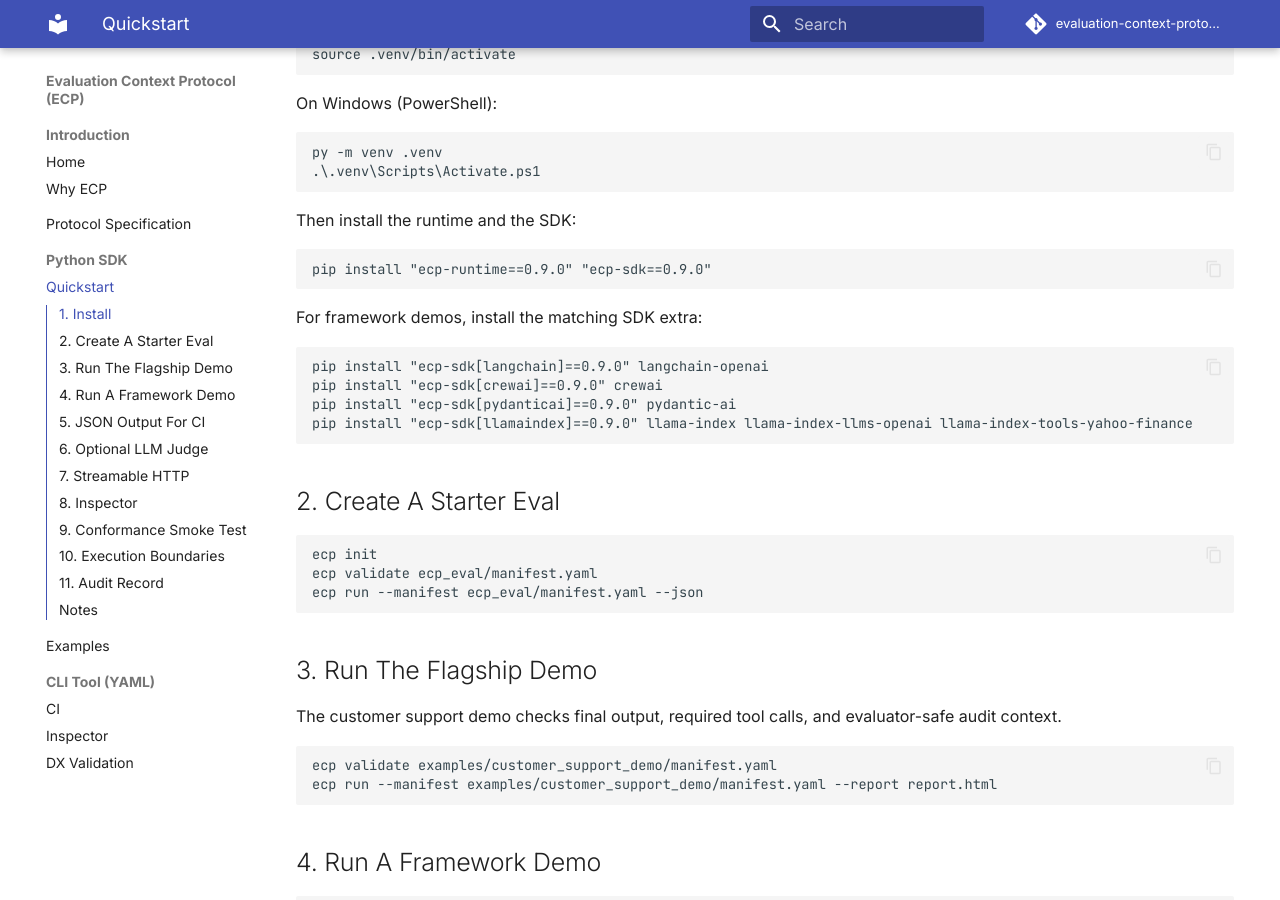
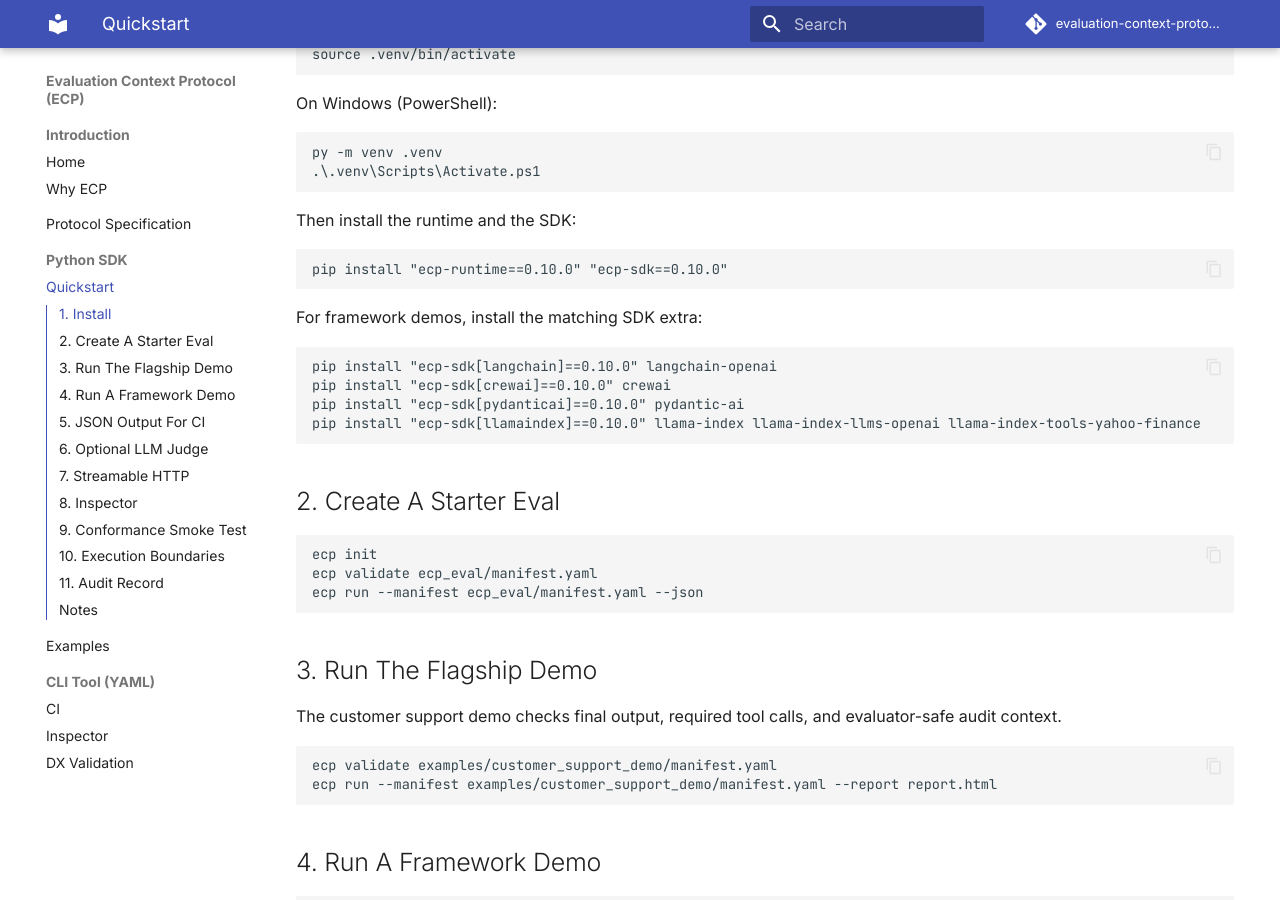
Before and after one commit to evaluation-context-protocol/ecp, an MkDocs documentation site: the page built from docs/quickstart.md, in a window 1280 px wide and 900 px high, scrolled down 322 px. Built offline with MkDocs 1.6.1 and Material for MkDocs 9.7.7, drawn with Linux system fonts in a browser that asks for light colours; comment, search, counter and statistics services are not loaded.

Commit message:
chore: bump version to v0.10.0

````diff
--- a/docs/quickstart.md
+++ b/docs/quickstart.md
@@ -21,16 +21,16 @@ py -m venv .venv
 Then install the runtime and the SDK:
 
 ```bash
-pip install "ecp-runtime==0.9.0" "ecp-sdk==0.9.0"
+pip install "ecp-runtime==0.10.0" "ecp-sdk==0.10.0"
 ```
 
 For framework demos, install the matching SDK extra:
 
 ```bash
-pip install "ecp-sdk[langchain]==0.9.0" langchain-openai
-pip install "ecp-sdk[crewai]==0.9.0" crewai
-pip install "ecp-sdk[pydanticai]==0.9.0" pydantic-ai
-pip install "ecp-sdk[llamaindex]==0.9.0" llama-index llama-index-llms-openai llama-index-tools-yahoo-finance
+pip install "ecp-sdk[langchain]==0.10.0" langchain-openai
+pip install "ecp-sdk[crewai]==0.10.0" crewai
+pip install "ecp-sdk[pydanticai]==0.10.0" pydantic-ai
+pip install "ecp-sdk[llamaindex]==0.10.0" llama-index llama-index-llms-openai llama-index-tools-yahoo-finance
 ```
 
 ## 2. Create A Starter Eval
@@ -179,7 +179,7 @@ Omit `usage` entirely if your agent cannot observe token counts; the runtime dis
 
 ## Notes
 
-- The current release line is `0.9.0`.
+- The current release line is `0.10.0`.
 - New agents should use `evaluation_context`; `private_thought` remains a deprecated compatibility alias.
 - `--timeout` controls the RPC timeout for `run` and `conformance`. It overrides `ECP_RPC_TIMEOUT`; the default is 30 seconds.
 - `--max-duration` caps total run time. It overrides `ECP_MAX_DURATION` and is unset by default.
````
Also changed, not shown: README.md (+2 -2 lines), docs/ci.md (+1 -1 lines), docs/index.md (+1 -1 lines), runtime/python/README.md (+1 -1 lines), sdk/python/README.md (+5 -5 lines), 3 other files.
